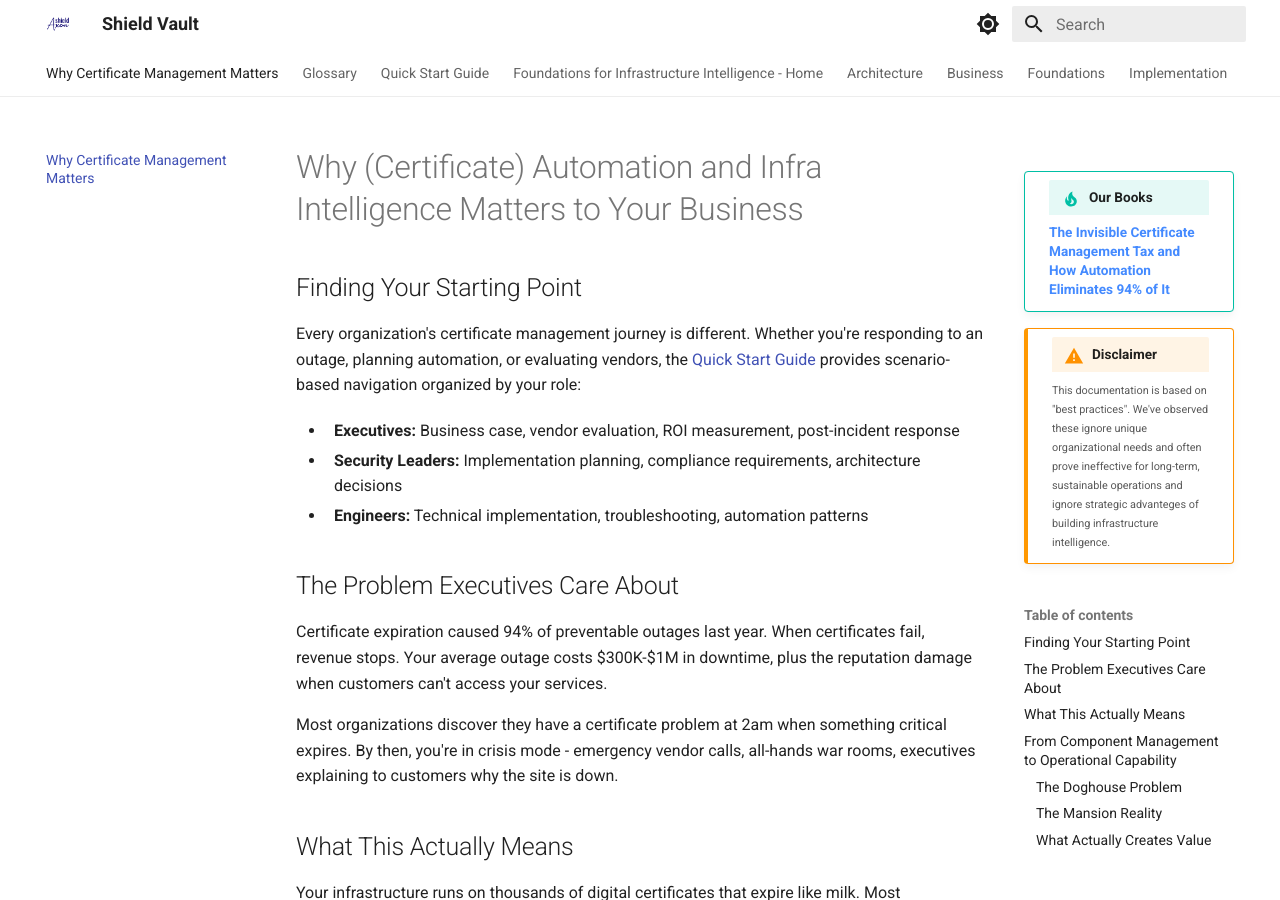
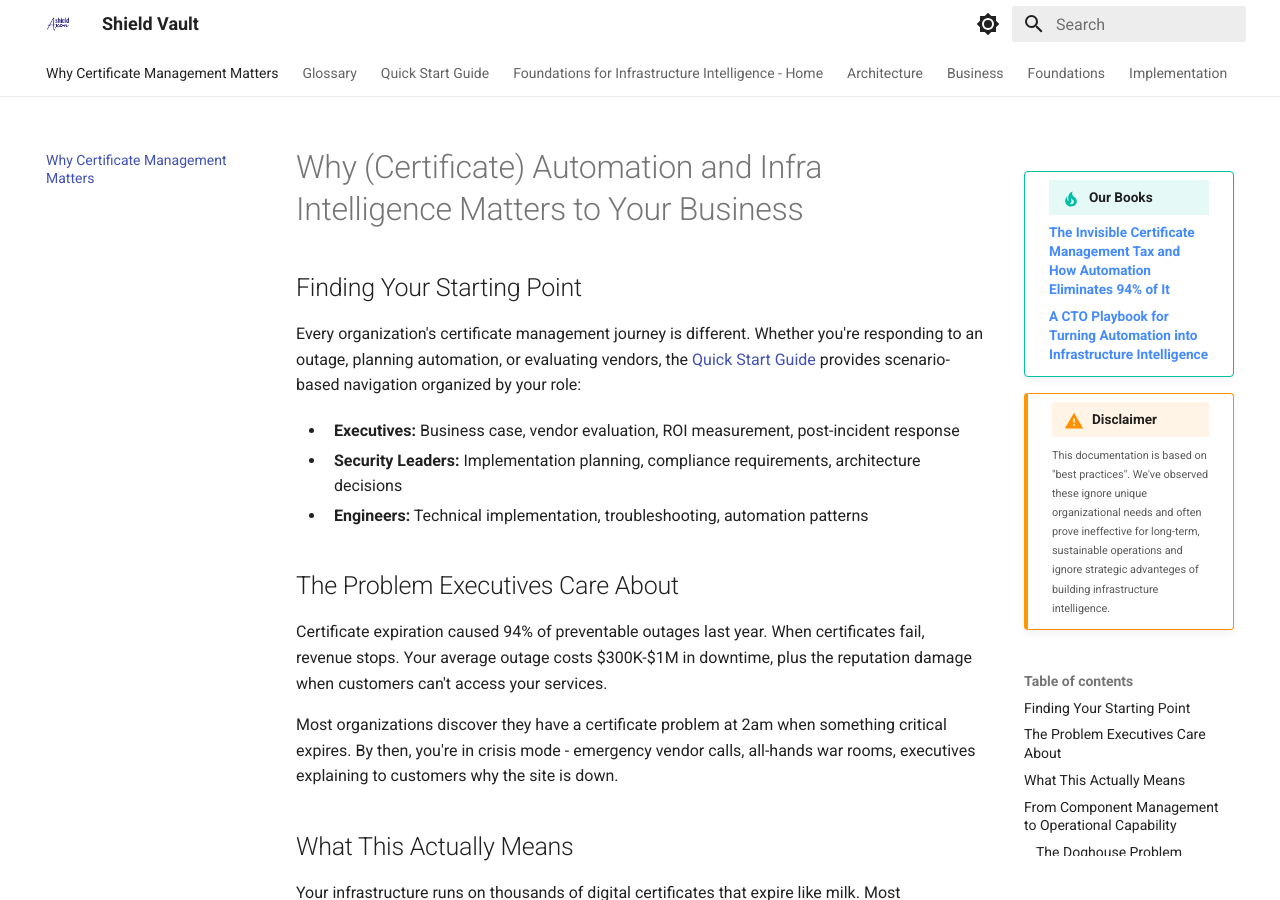
Before and after one commit to Axon-Shield/pki.github.io, an MkDocs documentation site: the page built from docs/index.md, in a window 1280 px wide and 900 px high. Built offline with MkDocs 1.6.1 and Material for MkDocs 9.7.7, drawn with Linux system fonts in a browser that asks for light colours; some of the changed lines change nothing that is shown.

Commit message:
Add parent iframe sync script, update books section with CTO Playbook, and configure JavaScript in mkdocs

```diff
--- /dev/null
+++ b/docs/javascripts/parent-sync.js
@@ -0,0 +1,19 @@
+// Sync navigation with parent window (for iframe embedding)
+if (window.parent !== window) {
+    // Send current path on page load
+    window.parent.postMessage({
+      type: 'navigation',
+      path: window.location.pathname
+    }, 'https://axonshield.com');
+
+    // Also send on any navigation (for SPA-style navigation in MkDocs Material)
+    document.addEventListener('DOMContentLoaded', function() {
+      const observer = new MutationObserver(function() {
+        window.parent.postMessage({
+          type: 'navigation',
+          path: window.location.pathname
+        }, 'https://axonshield.com');
+      });
+      observer.observe(document.body, { childList: true, subtree: true });
+    });
+  }
--- a/mkdocs.yml
+++ b/mkdocs.yml
@@ -39,6 +39,9 @@
 extra_css:
   - stylesheets/extra.css
 
+extra_javascript:
+  - javascripts/parent-sync.js
+
 extra:
   announce: true
   social:
--- a/overrides/main.html
+++ b/overrides/main.html
@@ -43,7 +43,7 @@
       }
     ],
     "url": "https://axonshield.com",
-    "logo": "https://axonshield.com/logo.png",
+    "logo": "https://vault.axonshield.com/assets/axon-logo.png",
     "description": "Enterprise PKI and certificate automation consulting. Cambridge postdoctoral expertise with implementations at Barclays, Deutsche Bank, Sky UK, and Comcast. Specializing in HSM integration, multi-tenant PKI architecture, and certificate management for fintech and healthcare.",
     "priceRange": "$$$",
     "areaServed": {
@@ -243,6 +243,7 @@
             <div class="admonition tip">
               <p class="admonition-title">Our Books</p>
               <p><a href="https://axonshield.com/book"><strong>The Invisible Certificate Management Tax and How Automation Eliminates 94% of It</strong></a></p>
+              <p><a href="https://axonshield.com/book"><strong>A CTO Playbook for Turning Automation into Infrastructure Intelligence</strong></a></p>
             </div>
             <div class="admonition warning">
               <p class="admonition-title">Disclaimer</p>
```
